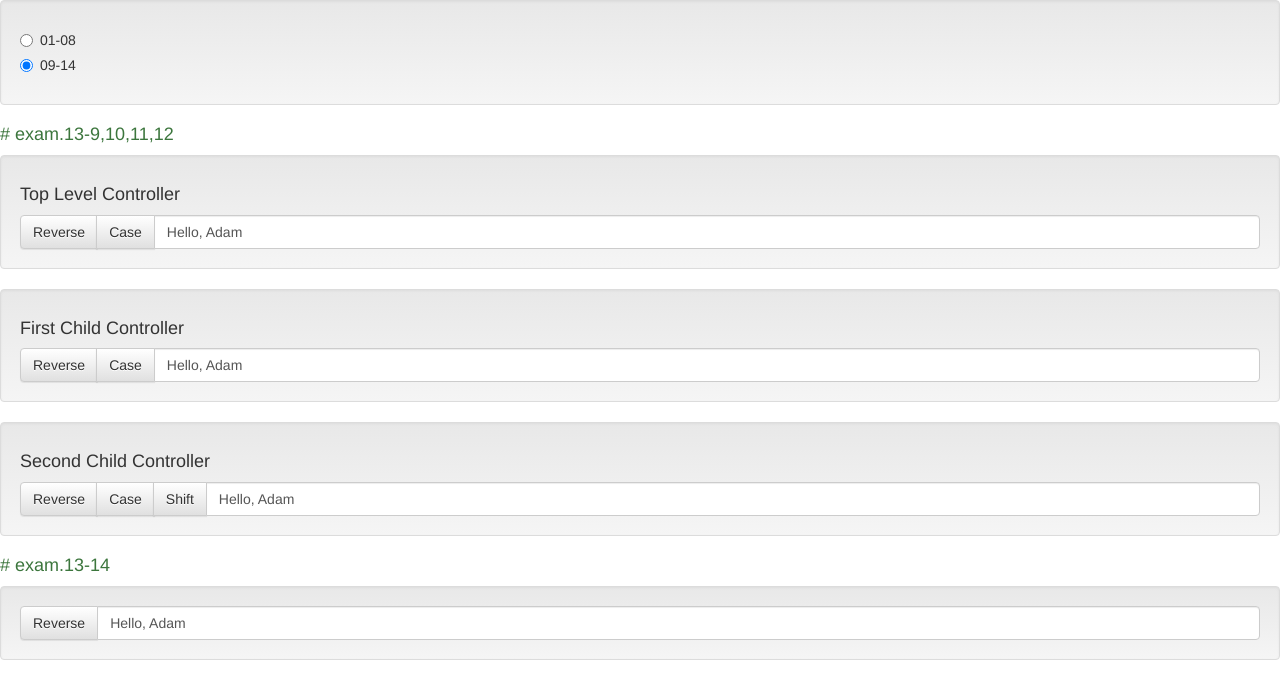
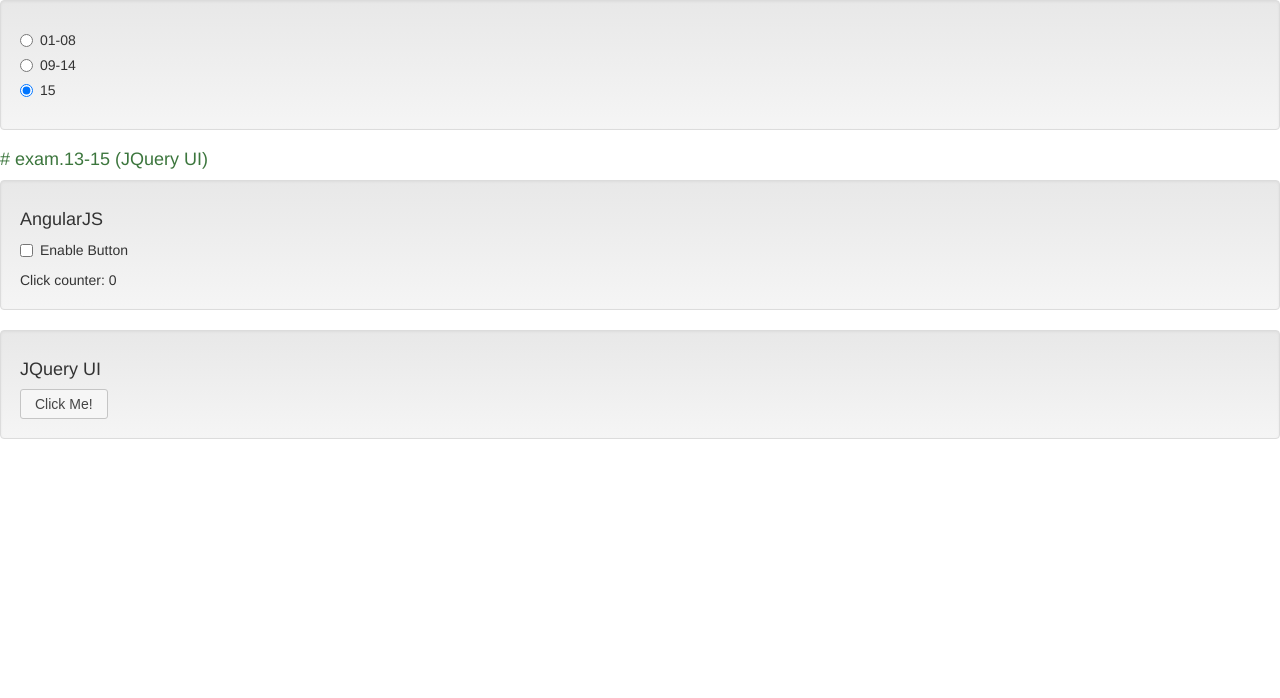
Before and after one commit to zen815/ProAngular, a website: page src/ch13/ch13_main.html in a window 1280 px wide. Drawn offline with nearby package versions, Linux system fonts and the light colour scheme.

Commit message:
modify ch13-15

```diff
--- a/server.js
+++ b/server.js
@@ -14,4 +14,4 @@
 
 app.listen(5000);
 
-console.log("localhost:5000/index.html");
+console.log("localhost:5000/index.html") ;
--- a/src/ch13/ch13_main.html
+++ b/src/ch13/ch13_main.html
@@ -5,12 +5,14 @@
     <title>Chapter 13 (Controllers)</title>
     <link rel="stylesheet" href="/bootstrap/bootstrap.css"/>
     <link rel="stylesheet" href="/bootstrap/bootstrap-theme.css"/>
+    <link rel="stylesheet" href=
+            "http://ajax.googleapis.com/ajax/libs/jqueryui/1.10.3/themes/sunny/jquery-ui.min.css" />
     <script src="/angular/angular.js"></script>
     <script src="ch13_main.js"></script>
 </head>
 <body ng-controller="viewCtrl">
 <div class="well">
-    <div class="radio" ng-repeat="button in ['01-08', '09-14']">
+    <div class="radio" ng-repeat="button in ['01-08', '09-14', '15']">
         <label ng-cloak>
             <input type="radio" ng-model="viewChapter.mode" value="{{button}}" ng-checked="$last">{{button}}</input>
         </label>
@@ -25,9 +27,17 @@
         <script src="ch13_second.js"></script>
         <ng-include src="'ch13_second.html'"></ng-include>
     </div>
+    <div ng-switch-when="15">
+        <script src="//ajax.googleapis.com/ajax/libs/jquery/1.10.2/jquery.min.js"></script>
+        <script src="//ajax.googleapis.com/ajax/libs/jqueryui/1.10.3/jquery-ui.min.js"></script>
+        <script src="ch13_third.js"></script>
+        <ng-include src="'ch13_third.html'"></ng-include>
+    </div>
     <div ng-switch-default>
-        <script src="ch13_second.js"></script>
-        <ng-include src="'ch13_second.html'"></ng-include>
+        <script src="//ajax.googleapis.com/ajax/libs/jquery/1.10.2/jquery.min.js"></script>
+        <script src="//ajax.googleapis.com/ajax/libs/jqueryui/1.10.3/jquery-ui.min.js"></script>
+        <script src="ch13_third.js"></script>
+        <ng-include src="'ch13_third.html'"></ng-include>
     </div>
 </div>
 </body>
--- /dev/null
+++ b/src/ch13/ch13_third.html
@@ -0,0 +1,14 @@
+<h4 class="text-success"> # exam.13-15 (JQuery UI)</h4>
+<div id="angularRegion" class="well" ng-controller="ch13_15Ctrl">
+    <h4>AngularJS</h4>
+    <div class="checkbox">
+        <label>
+            <input type="checkbox" ng-model="buttonEnable">Enable Button</input>
+        </label>
+    </div>
+    Click counter: {{clickCounter}}
+</div>
+<div id="jqui" class="well">
+    <h4>JQuery UI</h4>
+    <button>Click Me!</button>
+</div>
--- /dev/null
+++ b/src/ch13/ch13_third.js
@@ -0,0 +1,25 @@
+/**
+ * Created by zennote on 15. 6. 19.
+ */
+$(document).ready(function(){
+  $('#jqui button' ).button().click(function(e) {
+    angular.element(angularRegion).scope().$apply('handleClick()');
+  });
+});
+
+
+angular.module("ch13App")
+  .controller("ch13_15Ctrl", function($scope){
+    $scope.buttonEnabled = true;
+    $scope.clickCounter = 0;
+
+    $scope.handleClick = function() {
+      $scope.clickCounter = $scope.clickCounter + 1;
+    };
+
+    $scope.$watch('buttonEnabled', function(newValue){
+      $('#jqui button').button({
+        disabled: !newValue
+      });
+    });
+  });
```
